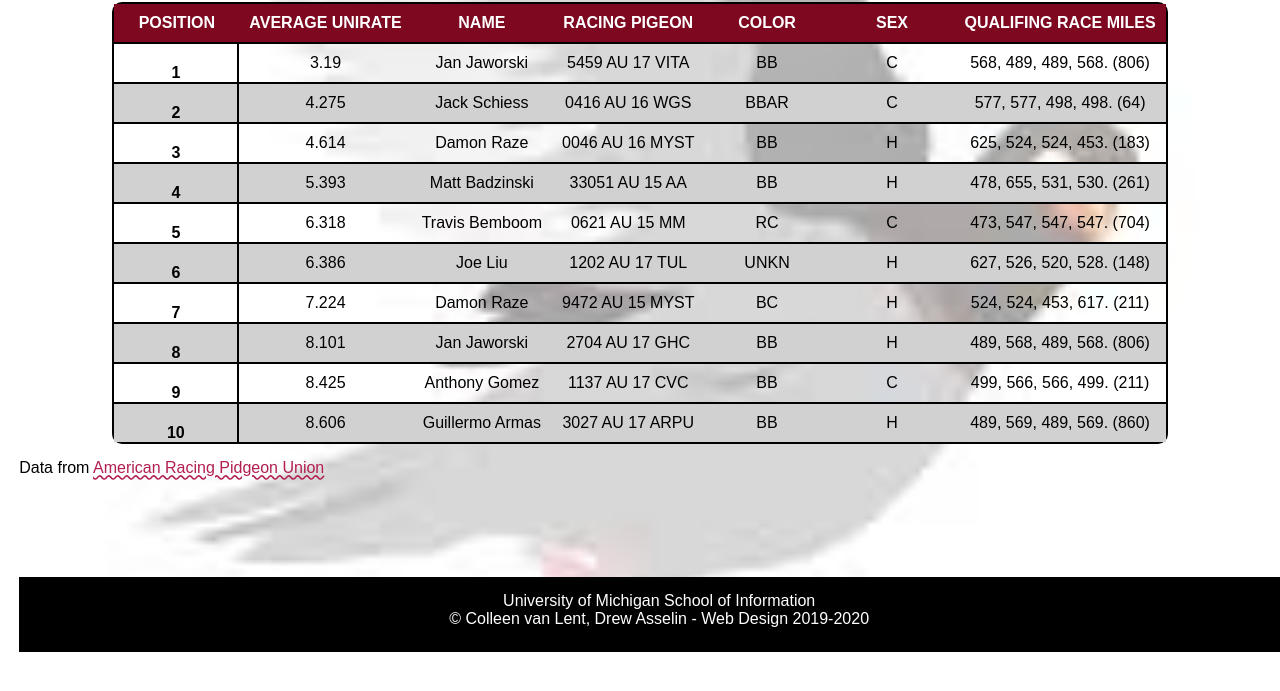
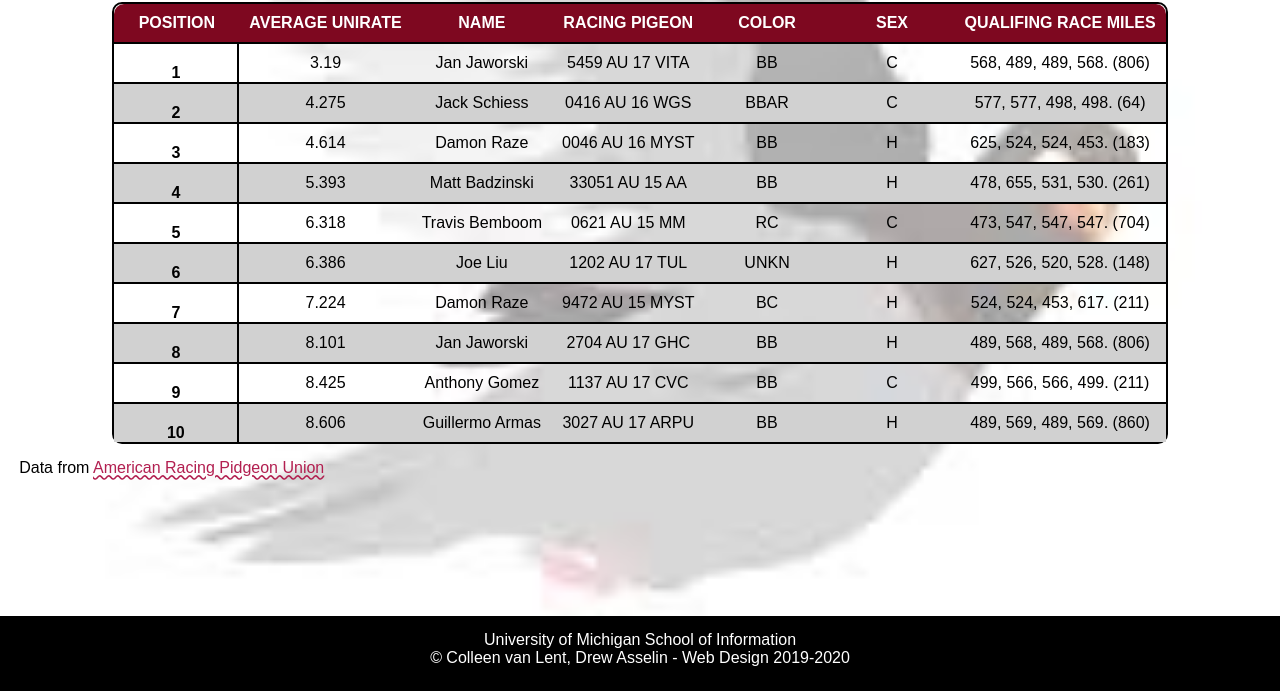
Before and after one commit to LuluGuo0306/homework3, a plain HTML site: page index.html in a window 1280 px wide. Shown: the part 109-800 px from the top of the page. Drawn offline with Linux system fonts and the light colour scheme; a web font is replaced by a local one.

Commit message:
Add files via upload
2nd

```diff
--- a/css/style.css
+++ b/css/style.css
@@ -15,7 +15,7 @@ body{
   font-family: 'Andika', sans-serif;
   background-size: cover ;
   background-position: center;
-  background-image: url("../images/pigeon-background.jpeg");
+  background-image: url("../images/pigeon-background.JPEG");
   background-color: #DDDDDD;
   background-repeat: no-repeat;
 
@@ -86,10 +86,14 @@ tr:hover{
   background: rgba(126, 8, 32, 0.25)
 }
 *{
-
 }
 
-thead tr:first-child th:first-child{}
+thead tr:first-child th:first-child{
+  border-radius: 10px 0 0 0;
+}
+thead tr:first-child th:last-child{
+  border-radius: 0 10px 0 0;
+}
 
 footer{
   width:100%;
@@ -98,4 +102,6 @@ footer{
   color: #FFFFFF;
   min-height: 75px;
   position:fixed;
+  left:0px;
+  bottom:0px;
 }
```
